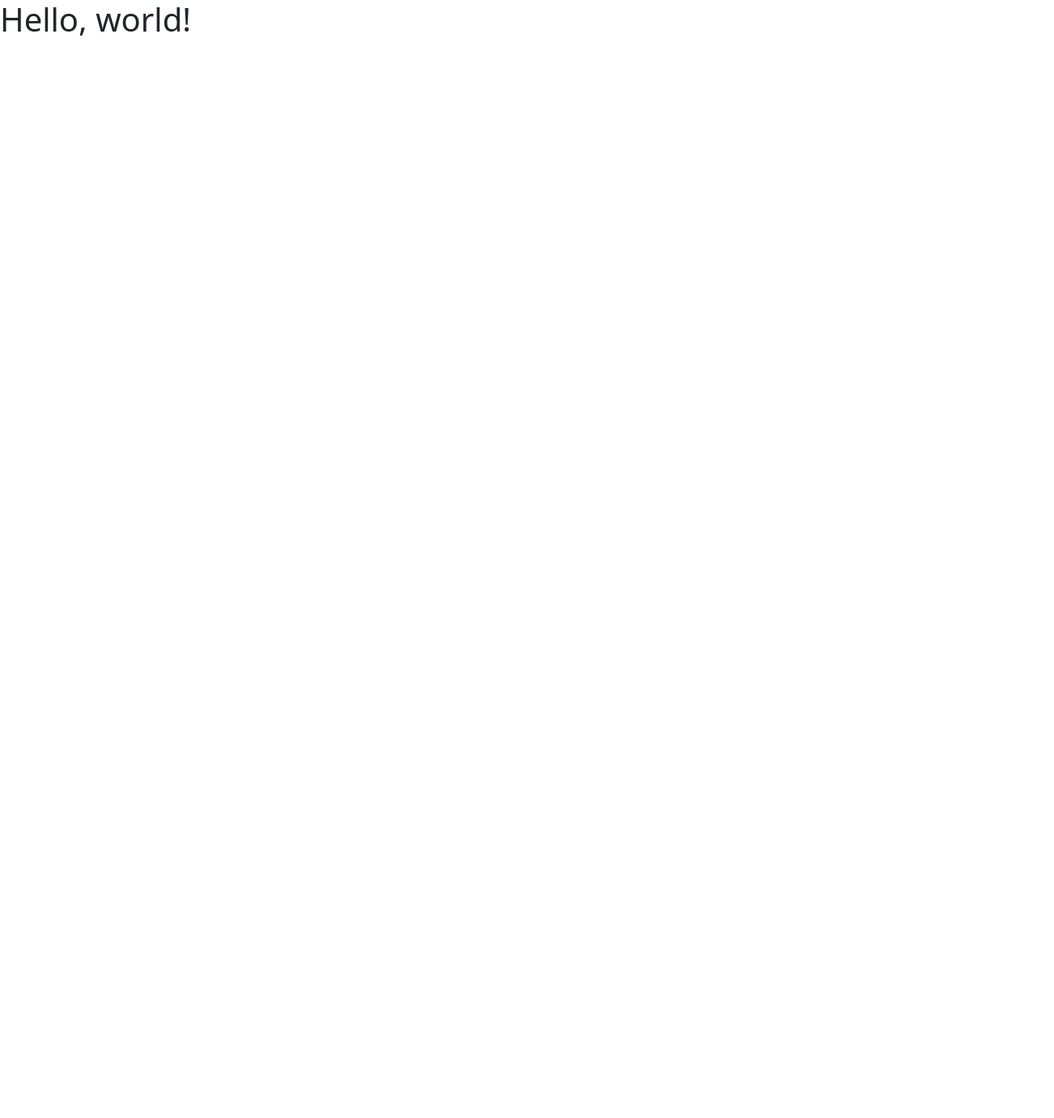
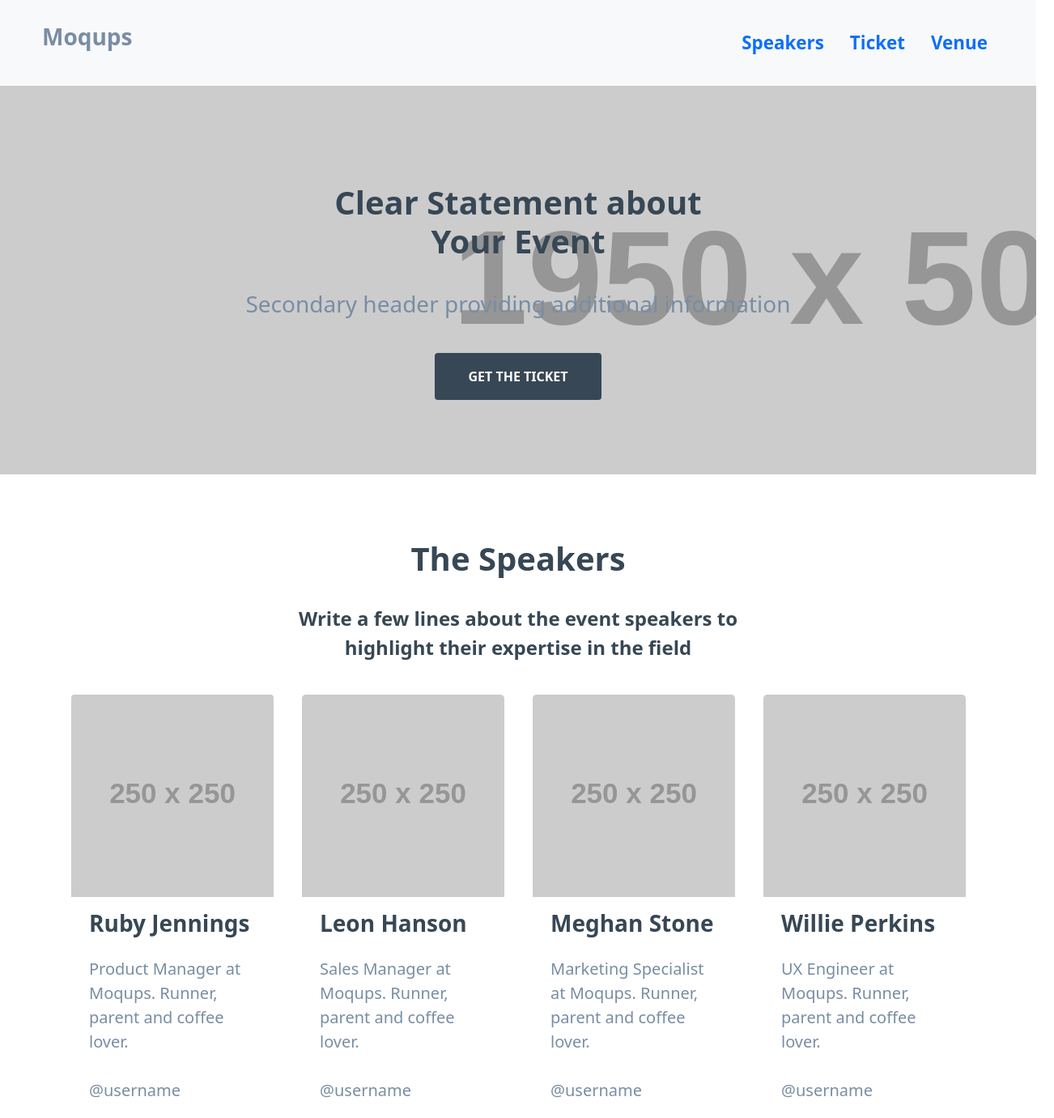
Before and after one commit to GarrettJB/event-landing-page, a plain HTML site: page index.html in a window 1280 px wide. Shown: the top 1381 px of the page at 81% size, 1302 px wide, since content can reach past the window. Before the commit the page ends 800 px from the top, so only its background shows below. Drawn offline with nearby package versions, Linux system fonts and the light colour scheme; placeholder pictures from the web are drawn by us.

Commit message:
feat: added content

```diff
--- a/css/style.css
+++ b/css/style.css
@@ -0,0 +1,116 @@
+.main{
+    background-color: #ecf1f5;
+    height: 60vh;
+    text-align: center;
+    background: url("https://via.placeholder.com/1950x500");
+}
+nav div{
+    padding-top: 2vh;
+    padding-bottom: 2vh;
+}
+nav div p{
+    padding-left: 5vh;
+}
+.links{
+    padding-right: 5vh;
+}
+nav li{
+    padding-left: 2vh;
+}
+nav a{
+    font-size: 2.8vh;
+    color: #374755;
+}
+.jumbocon{
+    padding-top: 15vh;
+}
+
+div h1{
+    color: #374755;
+    font-size: 5vh;
+}
+
+div p{
+    color: #798da4;
+    font-size: 3.5vh;
+}
+
+.speakers{
+    text-align: center;
+    padding-top: 10vh;
+
+}
+section h1{
+    color: #374755;
+    font-size: 5vh;
+}
+
+section p{
+    color: #374754;
+}
+
+.col-3 h3{
+    color: #374755;
+    font-size: 3.5vh;
+    padding-left: 28px;
+    padding-right: 28px;
+}
+
+.col-3 p{
+    font-size: 2.5vh;
+    padding-left: 28px;
+    padding-right: 28px;
+}
+
+.ticket{
+    text-align: center;
+    padding-top: 15vh;
+}
+
+.ticket p{
+    font-size: 25px;
+    padding-top: 5vh;
+}
+
+ .btn{
+    font-size: 2vh;
+    padding: 2vh 5vh;
+    background-color: #374755;
+    color: white;
+}
+
+.line{
+    margin-top: 7vh;
+    margin-bottom: 7vh;
+
+}
+
+.venue h1{
+    padding-bottom: 6vh;
+}
+
+.venue p{
+    padding-bottom: 7vh;
+    padding-right: 2vh;
+}
+
+.map{
+    margin: 0;
+    padding: 0;
+}
+.line2{
+margin-top: 8vh;
+
+}
+footer{
+    padding-bottom: 5vh;
+}
+.footer-r{
+text-align: left;
+
+}
+
+.fa-brands{
+padding-right: 20px;
+
+}
--- a/index.html
+++ b/index.html
@@ -7,12 +7,117 @@
 
     <!-- Bootstrap CSS -->
     <link href="https://cdn.jsdelivr.net/npm/bootstrap@5.1.3/dist/css/bootstrap.min.css" rel="stylesheet" integrity="sha384-1BmE4kWBq78iYhFldvKuhfTAU6auU8tT94WrHftjDbrCEXSU1oBoqyl2QvZ6jIW3" crossorigin="anonymous">
-
+    <link rel="stylesheet" href="./css/style.css">
+    <script src="https://kit.fontawesome.com/53eef50121.js" crossorigin="anonymous"></script>
     <title>Hello, world!</title>
   </head>
   <body>
-    <h1>Hello, world!</h1>
+    <nav class="navbar navbar-expand-sm bg-light">
+      <div class="container-fluid">
+        <p> <b>Moqups</b> </p>
+      </div>
 
+      <div class="container-fluid justify-content-end">
+        <!-- Links -->
+        <ul class="navbar-nav links">
+          <li class="nav-item">
+            <a class="nav-link" href="#"><b>Speakers</b></a>
+          </li>
+          <li class="nav-item">
+            <a class="nav-link" href="#"><b>Ticket</b></a>
+          </li>
+          <li class="nav-item">
+            <a class="nav-link" href="#"><b>Venue</b></a>
+          </li>
+        </ul>
+      </div>
+    </nav>
+ <div class="jumbotron main ">
+        <div class="container jumbocon text-white fs-4 ">
+          <h1 class="fw-bold pb-4" >Clear Statement about <br> Your Event</h1>
+          <p class="pb-4">Secondary header providing additional information</p>
+          <button type="button" class="btn "><b>GET THE TICKET</b></button>
+        </div>
+      </div>
+
+  <section class="jumbotron speakers">
+    <section class="container text-dark fs-4">
+      <h1 class="fw-bold pb-4" >The Speakers</h1>
+      <p class="fw-bold pb-4">Write a few lines about the event speakers to <br> highlight their expertise in the field</p>
+    </section>
+  </section>
+
+
+<div class="container">
+  <div class="row">
+    <div class="col-3">
+        <img class="img mx-auto d-block pb-3 rounded"  src="https://via.placeholder.com/250">
+        <h3 class="fw-bold pb-3" >Ruby Jennings</h3>
+        <p class="">Product Manager at Moqups. Runner, parent and coffee lover. <br><br> @username </p>
+    </div>
+    <div class="col-3">
+        <img class="img mx-auto d-block pb-3 rounded-3"  src="https://via.placeholder.com/250">
+        <h3 class="fw-bold pb-3" >Leon Hanson</h3>
+        <p class="">Sales Manager at Moqups. Runner, parent and coffee lover. <br><br> @username</p>
+    </div>
+    <div class="col-3">
+        <img class="img mx-auto d-block pb-3 rounded-3"  src="https://via.placeholder.com/250">
+        <h3 class="fw-bold pb-3" >Meghan Stone</h3>
+        <p class="">Marketing Specialist at Moqups. Runner, parent and coffee lover. <br><br> @username </p>
+    </div>
+    <div class="col-3">
+        <img class="img mx-auto d-block pb-3 rounded-3"  src="https://via.placeholder.com/250">
+        <h3 class="fw-bold pb-3" >Willie Perkins</h3>
+        <p class="">UX Engineer at Moqups. Runner, parent and coffee lover. <br><br> @username</p>
+  </div>
+</div>
+
+<section class="jumbotron ticket ">
+  <section class="container text-dark fs-4">
+    <h1 class="fw-bold pb-4" >Get Your Ticket Today!</h1>
+    <p class=" pb-4">Each ticket includes: <b>20</b> speakers, <b>1000</b> participants, <b>15</b> sessions, <b>5</b> keynotes.</p>
+    <button type="button" class="btn  "><b>BUY TICKET $149</b></button>
+  </section>
+</section>
+
+</div>
+
+<hr class="line">
+
+<div class="container venue">
+  <div class="row">
+    <div class="col-6">
+
+
+        <h1 class="fw-bold" >The Venue</h1>
+        <p class="">Our event will be held at the <b>Main Office headquarters at Provost & East Building 145 City Road, London.</b> </p>
+
+      <div class="container map"><iframe src="https://www.google.com/maps/embed?pb=!1m18!1m12!1m3!1d3253.216448510644!2d-119.02375378437891!3d35. 37508725430738!2m3!1f0!2f0!3f0!3m2!1i1024!2i768!4f13.1!3m3!1m2!1s0x80ea69ead44608e1%3A0xd6057dcae28040ca!2sBitwise%20Bakersfield!5e0!3m2!1sen!2sus!4v1650672302679!5m2!1sen!2sus" width="600" height="285" style="border:0;"  loading="lazy" referrerpolicy="no-referrer-when-downgrade"></iframe>
+      </div>
+     </div>
+    <div class="col-6">
+        <img class="img mx-auto d-block pb-3 rounded-3"  src="https://via.placeholder.com/650">
+
+    </div>
+
+</div>
+
+<hr class="line2">
+
+<footer>
+  <div class="container">
+    <div class="row">
+      <div class="col-6 footer-l">
+        <i class="fa-brands fa-twitter fa-lg"></i>
+        <i class="fa-brands fa-instagram fa-lg"></i>
+        <i class="fa-brands fa-facebook-square fa-fw fa-lg"></i>
+      </div>
+      <div class="col-6 text-end">
+        &copy;  2019 Moqups
+      </div>
+    </div>
+  </div>
+</footer>
     <!-- Optional JavaScript; choose one of the two! -->
 
     <!-- Option 1: Bootstrap Bundle with Popper -->
```
